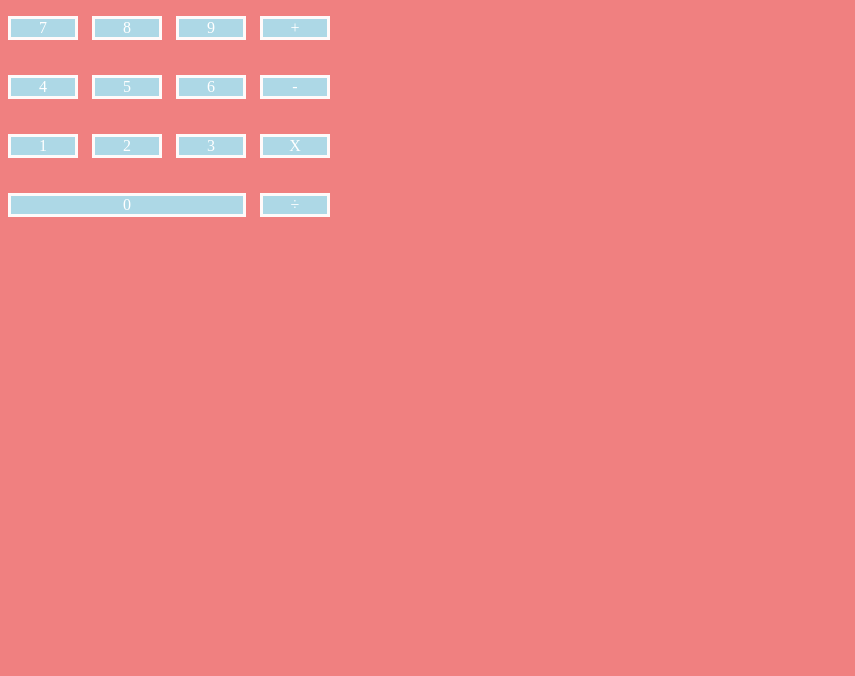
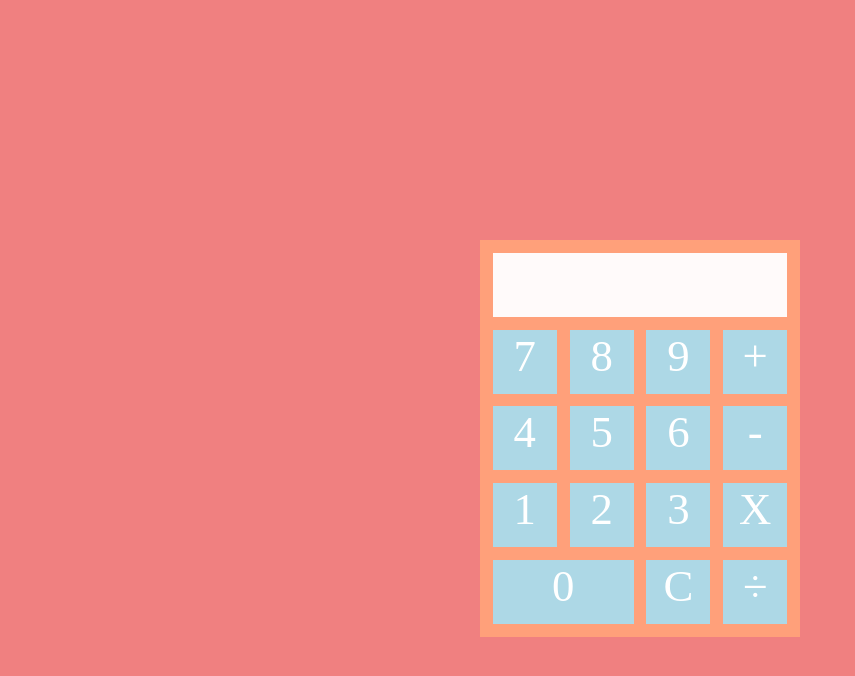
Before and after one commit to nBestauros/calculator, a plain HTML site: page index.html in a window 1280 px wide. Shown: the whole page, without its empty margins (0-855 px from the left). Drawn offline with Linux system fonts and the light colour scheme.

Commit message:
Styled calculator UI, Scales with size of window.

```diff
--- a/index.html
+++ b/index.html
@@ -8,6 +8,7 @@
     <body>
         <div class="calculatorcontainer">
             <div class="buttons">
+                <div class="display"></div>
                 <div class="button" id="button1">1</div>
                 <div class="button" id="button2">2</div>
                 <div class="button" id="button3">3</div>
@@ -22,6 +23,7 @@
                 <div class="button" id="buttonminus">-</div>
                 <div class="button" id="buttonx">X</div>
                 <div class="button" id="buttondiv">÷</div>
+                <div class="button" id="buttonclear">C</div>
             </div>
 
 
--- a/styles.css
+++ b/styles.css
@@ -1,29 +1,46 @@
 body {
     background-color: lightcoral;
+    margin: 0;
+    height: 100vh;
+}
+
+.calculatorcontainer{
+    margin: 0 auto;
+    width: fit-content;
+    display: flex;
+    justify-content: center;
+    margin-top: 30vh;
+
+    background-color:lightsalmon;
+
 }
 .buttons{
+    padding: 1vw;
     display: grid;
-    grid-gap: 20px;
-
+    grid-gap: 1vw;
     grid-template-columns: repeat(4, minmax(30px, 5vw));
-    grid-template-rows: repeat(4, 25%);
+    grid-template-rows: repeat(5, 5vw);
     grid-template-areas:
+    "display display display display"
     "button7 button8 button9 buttonplus"
     "button4 button5 button6 buttonminus"
     "button1 button2 button3 buttonx"
-    "button0 button0 button0 buttondiv";
+    "button0 button0 buttonc buttondiv";
 }
 
+.display {
+    background-color: snow;
+    width: 100%;
+    grid-area: display;
+}
 
 .button{
     background-color: lightblue;
-    border-color: snow;
-    border-style: solid;
     width: 100%;
     text-align: center;
-    margin: auto;
+    margin: 0;
     color: white;
-    font-size: 2vh;
+    font-size: 3.5vw;
 }
 
 #button0{
@@ -68,3 +85,6 @@ body {
 #buttondiv{
     grid-area: buttondiv;
 }
+#buttonclear{
+    grid-area: buttonc;
+}
```
